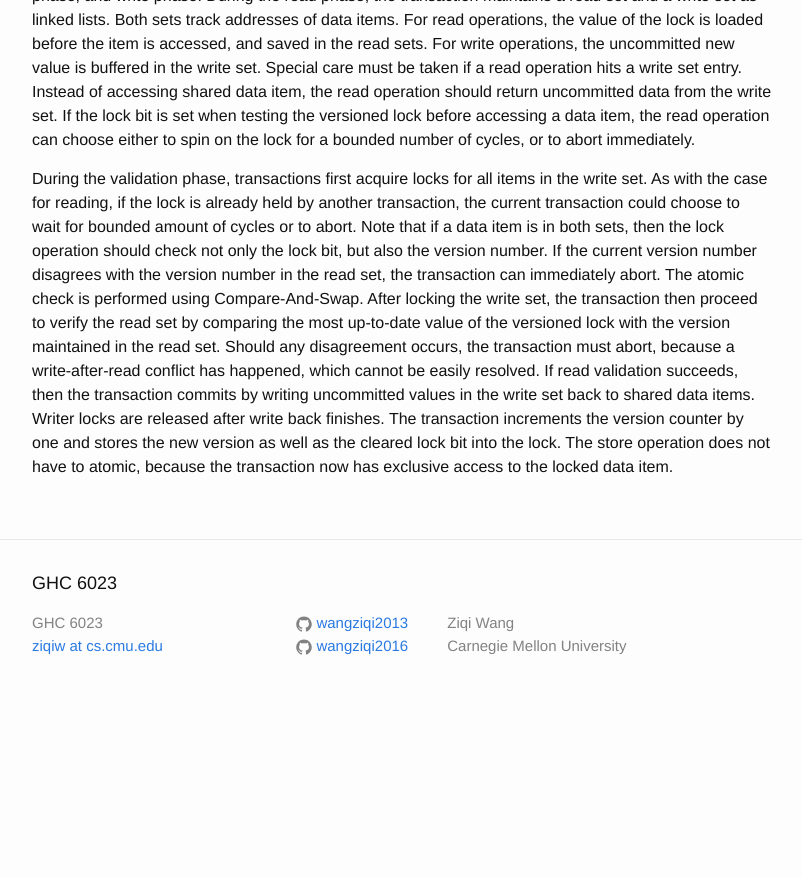
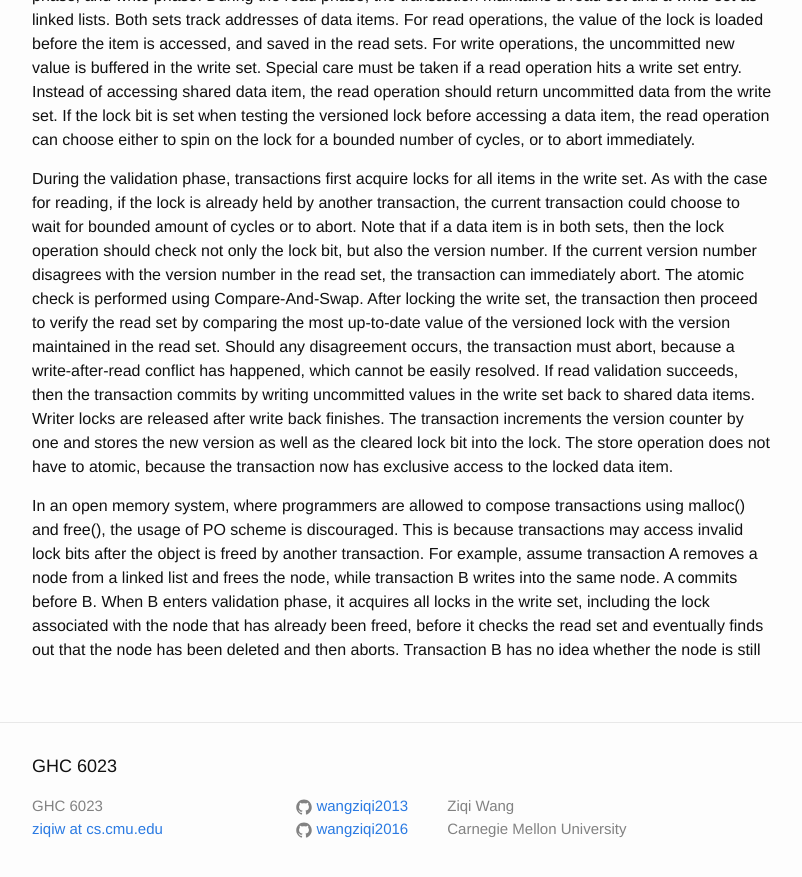
Before and after one commit to wangziqi2013/wangziqi2013.github.io, a Jekyll site: the page built from _posts/2018-08-27-what-really-makes-txn-fast.markdown, in a window 1280 px wide and 900 px high, scrolled down 1336 px. Shown: the top 877 px of the window, without its empty margins (238-1040 px from the left). Built offline with Jekyll 4.4.1, drawn with Linux system fonts in a browser that asks for light colours; before the commit the page ends 2053 px from its top, so only the background shows below that.

Commit message:
Working on anomaly

```diff
--- a/_posts/2018-08-27-what-really-makes-txn-fast.markdown
+++ b/_posts/2018-08-27-what-really-makes-txn-fast.markdown
@@ -67,3 +67,11 @@ validation succeeds, then the transaction commits by writing uncommitted values
 Writer locks are released after write back finishes. The transaction increments the version counter by one and stores the new
 version as well as the cleared lock bit into the lock. The store operation does not have to atomic, because the transaction now
 has exclusive access to the locked data item.
+
+In an open memory system, where programmers are allowed to compose transactions using malloc() and free(), the usage of PO
+scheme is discouraged. This is because transactions may access invalid lock bits after the object is freed by another transaction.
+For example, assume transaction A removes a node from a linked list and frees the node, while transaction B writes into the same node.
+A commits before B. When B enters validation phase, it acquires all locks in the write set, including the lock associated with
+the node that has already been freed, before it checks the read set and eventually finds out that the node has been deleted and
+then aborts.
+Transaction B has no idea whether the node is still
```
